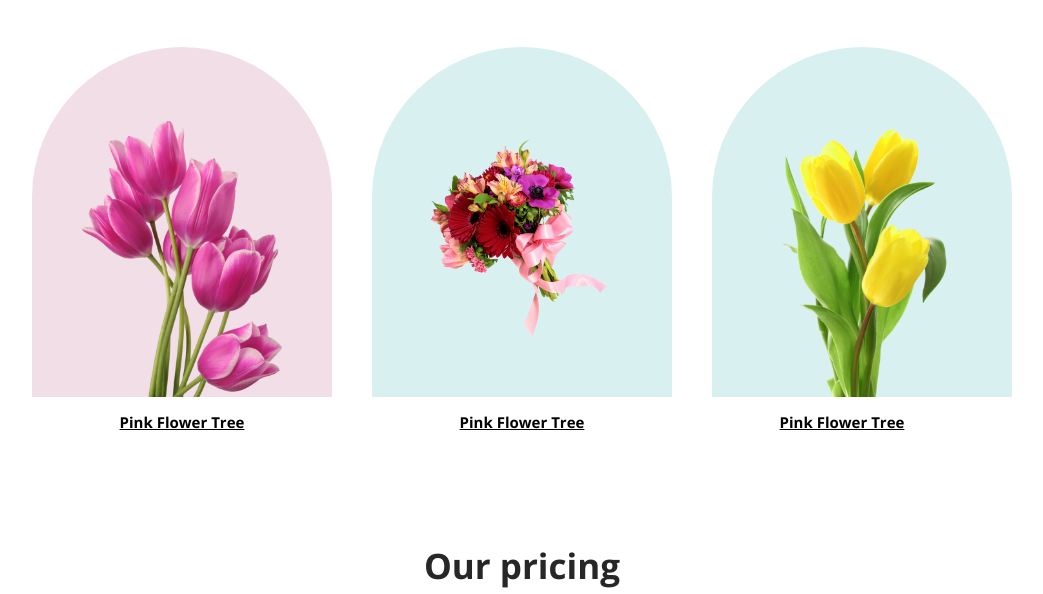
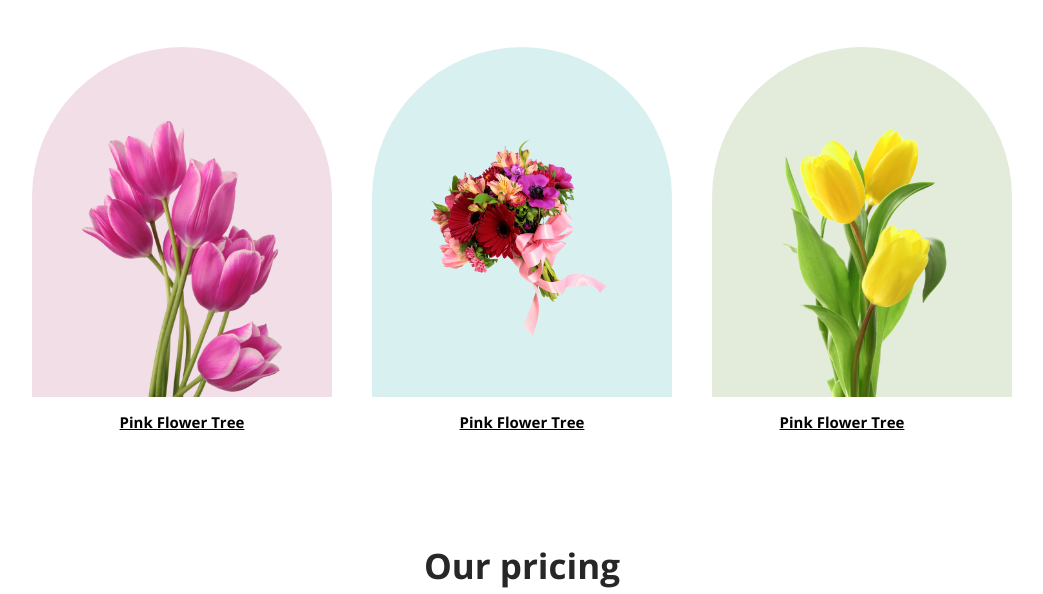
Before and after one commit to salehinRifat/Flower-shop, a plain HTML site: page index.html in a window 1280 px wide. Shown: the part 781-1375 px from the top of the page, without its empty margins (118-1161 px from the left). Drawn offline with nearby package versions, Linux system fonts and the light colour scheme.

Commit message:
Final Update 2

```diff
--- a/style.css
+++ b/style.css
@@ -146,7 +146,7 @@
 }
 
 .featured-flower-3 {
-    background: rgba(5, 151, 160, 0.15);
+    background: rgba(71, 125, 17, 0.15);
 }
 
 .flower-img-container img {
```
